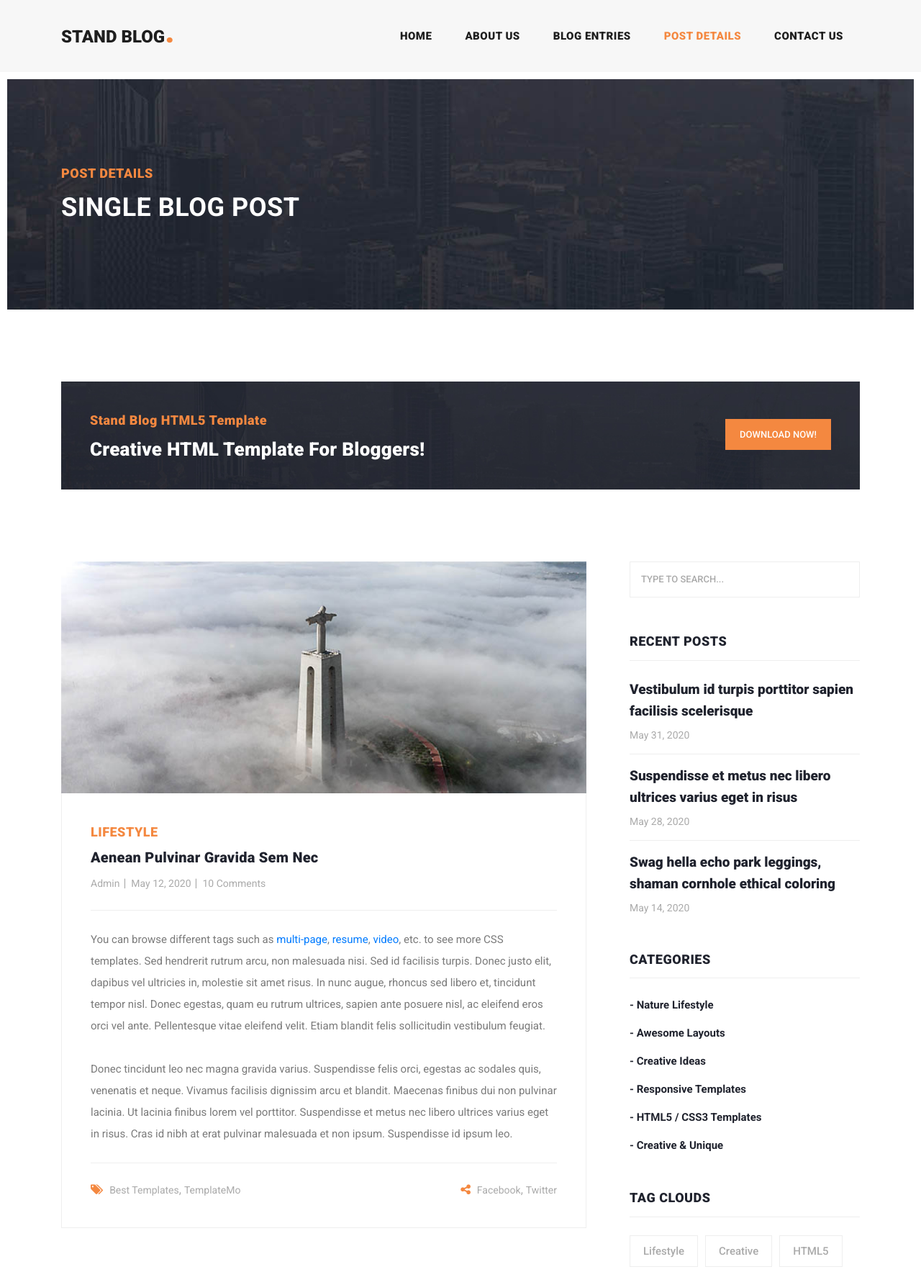
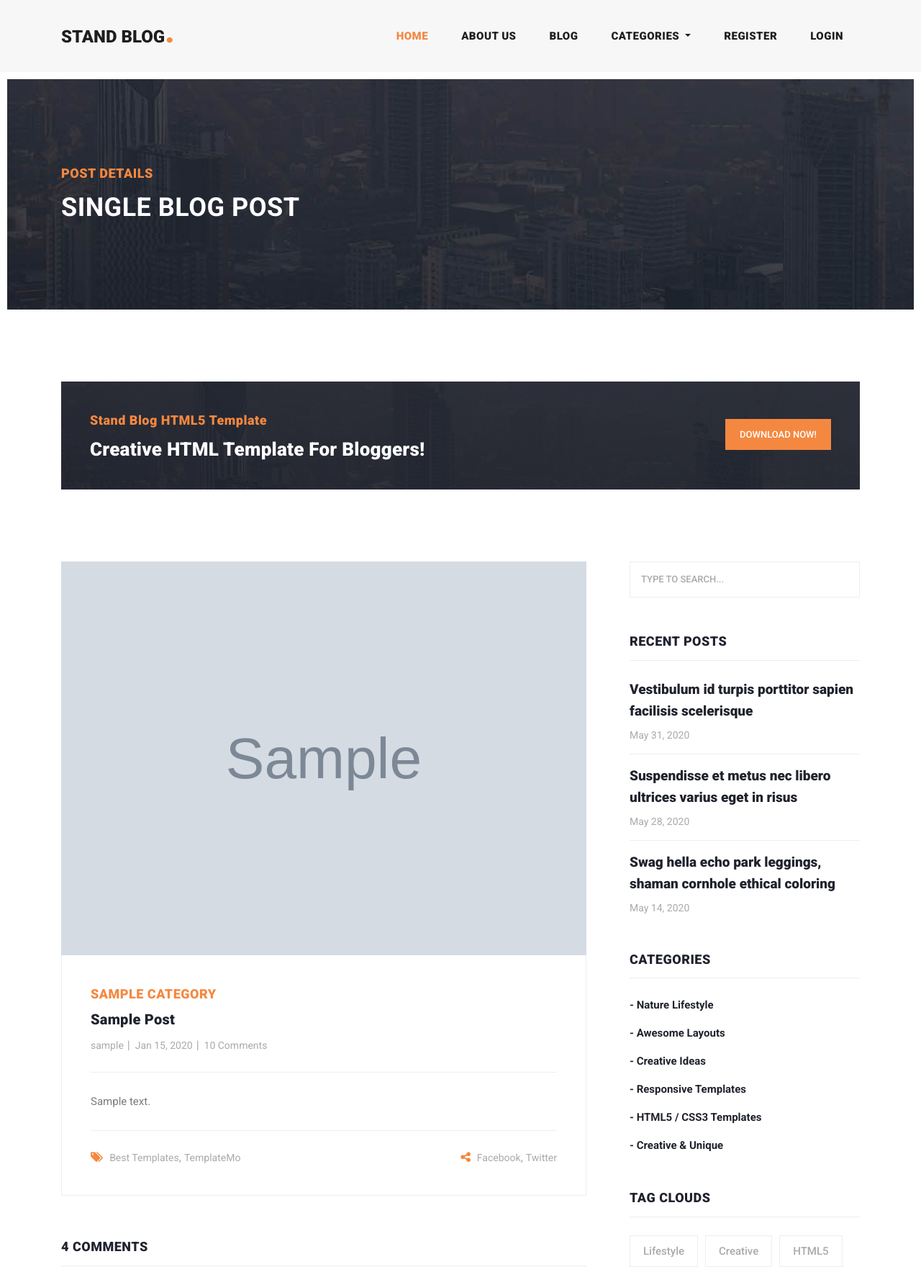
Before and after one commit to norbek2101/exam-project, a Django app: template templates/main/pages/post-details.html in a window 1280 px wide. Shown: the top 1767 px of the page at 72% size. Run offline with Django 3.2, Linux system fonts and the light colour scheme; the template is opened without the code that fills it: values that come from a table or form of the project are taken from there, others are empty; tables that the repository leaves empty hold one stand-in row (values such as "Sample post"); grey boxes marked "Sample" are stand-in pictures; some libraries are stand-ins or nearby versions.

Commit message:
post-details added to the project

```diff
--- a/main/urls.py
+++ b/main/urls.py
@@ -6,6 +6,7 @@ urlpatterns = [
     # Main page
     path('', home, name='home'),
     path('blog/', blog, name='blog-page'),
+    path('post_detail/<int:pk>/', post_detail, name='post-detail'),
 
     # Authentication
     path('register/', register, name='registr'),
--- a/main/views.py
+++ b/main/views.py
@@ -7,6 +7,9 @@ def home(request):
 
 def blog(request):
     return render(request, 'main/pages/blog.html', {'post': Post.objects.all()} )
+
+def post_detail(request, pk):
+    return render(request, 'main/pages/post-details.html', {'post': Post.objects.get(id=pk)} )
 
 # Category  pages
 def lifestyle(request):
--- a/templates/main/pages/blog.html
+++ b/templates/main/pages/blog.html
@@ -64,7 +64,7 @@
                       </div>
                       <div class="down-content">
                         <span>{{ p.category }}</span>
-                        <a href="post-details.html"><h4>{{ p.title }}</h4></a>
+                        <a href="{% url 'post-detail' p.id %}"><h4>{{ p.title }}</h4></a>
                         <ul class="post-info">
                           <li><a href="#">{{ p.author }}</a></li>
                           <li><a href="#">{{ p.created_at |date:"M d, Y"}}</a></li>
--- a/templates/main/pages/post-details.html
+++ b/templates/main/pages/post-details.html
@@ -1,77 +1,16 @@
-<!DOCTYPE html>
-<html lang="en">
+{% extends 'main/base.html' %}
+{% load static %}
 
-  <head>
-
-    <meta charset="utf-8">
-    <meta name="viewport" content="width=device-width, initial-scale=1, shrink-to-fit=no">
-    <meta name="description" content="">
-    <meta name="author" content="">
-    <link href="https://fonts.googleapis.com/css?family=Roboto:100,100i,300,300i,400,400i,500,500i,700,700i,900,900i&display=swap" rel="stylesheet">
-
-    <title>Stand Blog - Post Details</title>
-
-    <!-- Bootstrap core CSS -->
-    <link href="vendor/bootstrap/css/bootstrap.min.css" rel="stylesheet">
-
-
-    <!-- Additional CSS Files -->
-    <link rel="stylesheet" href="assets/css/fontawesome.css">
-    <link rel="stylesheet" href="assets/css/templatemo-stand-blog.css">
-    <link rel="stylesheet" href="assets/css/owl.css">
-<!--
-
-TemplateMo 551 Stand Blog
-
-https://templatemo.com/tm-551-stand-blog
-
--->
-  </head>
-
-  <body>
-
+{% block content %}
   <!-- ***** Preloader Start ***** -->
-    <div id="preloader">
+  <!-- <div id="preloader">
       <div class="jumper">
           <div></div>
           <div></div>
           <div></div>
       </div>
-    </div>
+  </div>   -->
   <!-- ***** Preloader End ***** -->
-
-    <!-- Header -->
-    <header class="">
-      <nav class="navbar navbar-expand-lg">
-        <div class="container">
-          <a class="navbar-brand" href="index.html"><h2>Stand Blog<em>.</em></h2></a>
-          <button class="navbar-toggler" type="button" data-toggle="collapse" data-target="#navbarResponsive" aria-controls="navbarResponsive" aria-expanded="false" aria-label="Toggle navigation">
-            <span class="navbar-toggler-icon"></span>
-          </button>
-          <div class="collapse navbar-collapse" id="navbarResponsive">
-            <ul class="navbar-nav ml-auto">
-              <li class="nav-item">
-                <a class="nav-link" href="index.html">Home
-                  <span class="sr-only">(current)</span>
-                </a>
-              </li>
-              <li class="nav-item">
-                <a class="nav-link" href="about.html">About Us</a>
-              </li>
-              <li class="nav-item">
-                <a class="nav-link" href="blog.html">Blog Entries</a>
-              </li>
-              <li class="nav-item active">
-                <a class="nav-link" href="post-details.html">Post Details</a>
-              </li>
-              <li class="nav-item">
-                <a class="nav-link" href="contact.html">Contact Us</a>
-              </li>
-            </ul>
-          </div>
-        </div>
-      </nav>
-    </header>
 
   <!-- Page Content -->
   <!-- Banner Starts Here -->
@@ -124,18 +63,17 @@ https://templatemo.com/tm-551-stand-blog
               <div class="col-lg-12">
                 <div class="blog-post">
                   <div class="blog-thumb">
-                      <img src="assets/images/blog-post-02.jpg" alt="">
+                    <img src="{{ post.image.url }}" alt="">
                   </div>
                   <div class="down-content">
-                      <span>Lifestyle</span>
-                      <a href="post-details.html"><h4>Aenean pulvinar gravida sem nec</h4></a>
+                    <span>{{ post.category }}</span>
+                    <a href="post-details.html"><h4>{{ post.title }}</h4></a>
                     <ul class="post-info">
-                        <li><a href="#">Admin</a></li>
-                        <li><a href="#">May 12, 2020</a></li>
+                      <li><a href="#">{{ post.author }}</a></li>
+                      <li><a href="#">{{ post.created_at | date:"M d, Y" }}</a></li>
                       <li><a href="#">10 Comments</a></li>
                     </ul>
-                      <p>You can browse different tags such as <a rel="nofollow" href="https://templatemo.com/tag/multi-page" target="_parent">multi-page</a>, <a rel="nofollow" href="https://templatemo.com/tag/resume" target="_parent">resume</a>, <a rel="nofollow" href="https://templatemo.com/tag/video" target="_parent">video</a>, etc. to see more CSS templates. Sed hendrerit rutrum arcu, non malesuada nisi. Sed id facilisis turpis. Donec justo elit, dapibus vel ultricies in, molestie sit amet risus. In nunc augue, rhoncus sed libero et, tincidunt tempor nisl. Donec egestas, quam eu rutrum ultrices, sapien ante posuere nisl, ac eleifend eros orci vel ante. Pellentesque vitae eleifend velit. Etiam blandit felis sollicitudin vestibulum feugiat.
-                      <br><br>Donec tincidunt leo nec magna gravida varius. Suspendisse felis orci, egestas ac sodales quis, venenatis et neque. Vivamus facilisis dignissim arcu et blandit. Maecenas finibus dui non pulvinar lacinia. Ut lacinia finibus lorem vel porttitor. Suspendisse et metus nec libero ultrices varius eget in risus. Cras id nibh at erat pulvinar malesuada et non ipsum. Suspendisse id ipsum leo.</p>
+                    <p>{{ post.content }}</p>
                     <div class="post-options">
                       <div class="row">
                         <div class="col-6">
@@ -319,57 +257,4 @@ https://templatemo.com/tm-551-stand-blog
       </div>
     </div>
   </section>
-
-
-    <footer>
-      <div class="container">
-        <div class="row">
-          <div class="col-lg-12">
-            <ul class="social-icons">
-              <li><a href="#">Facebook</a></li>
-              <li><a href="#">Twitter</a></li>
-              <li><a href="#">Behance</a></li>
-              <li><a href="#">Linkedin</a></li>
-              <li><a href="#">Dribbble</a></li>
-            </ul>
-          </div>
-          <div class="col-lg-12">
-            <div class="copyright-text">
-              <p>Copyright 2020 Stand Blog Co.
-
-                 | Design: <a rel="nofollow" href="https://templatemo.com" target="_parent">TemplateMo</a></p>
-            </div>
-          </div>
-        </div>
-      </div>
-    </footer>
-
-
-    <!-- Bootstrap core JavaScript -->
-    <script src="vendor/jquery/jquery.min.js"></script>
-    <script src="vendor/bootstrap/js/bootstrap.bundle.min.js"></script>
-
-
-    <!-- Additional Scripts -->
-    <script src="assets/js/custom.js"></script>
-    <script src="assets/js/owl.js"></script>
-    <script src="assets/js/slick.js"></script>
-    <script src="assets/js/isotope.js"></script>
-    <script src="assets/js/accordions.js"></script>
-
-
-    <script language = "text/Javascript">
-      cleared[0] = cleared[1] = cleared[2] = 0; //set a cleared flag for each field
-      function clearField(t){                   //declaring the array outside of the
-      if(! cleared[t.id]){                      // function makes it static and global
-          cleared[t.id] = 1;  // you could use true and false, but that's more typing
-          t.value='';         // with more chance of typos
-          t.style.color='#fff';
-          }
-      }
-    </script>
-
-
-  </body>
-
-</html>
+{% endblock content %}
```
Lines whose indentation alone changed are shown as unchanged.
